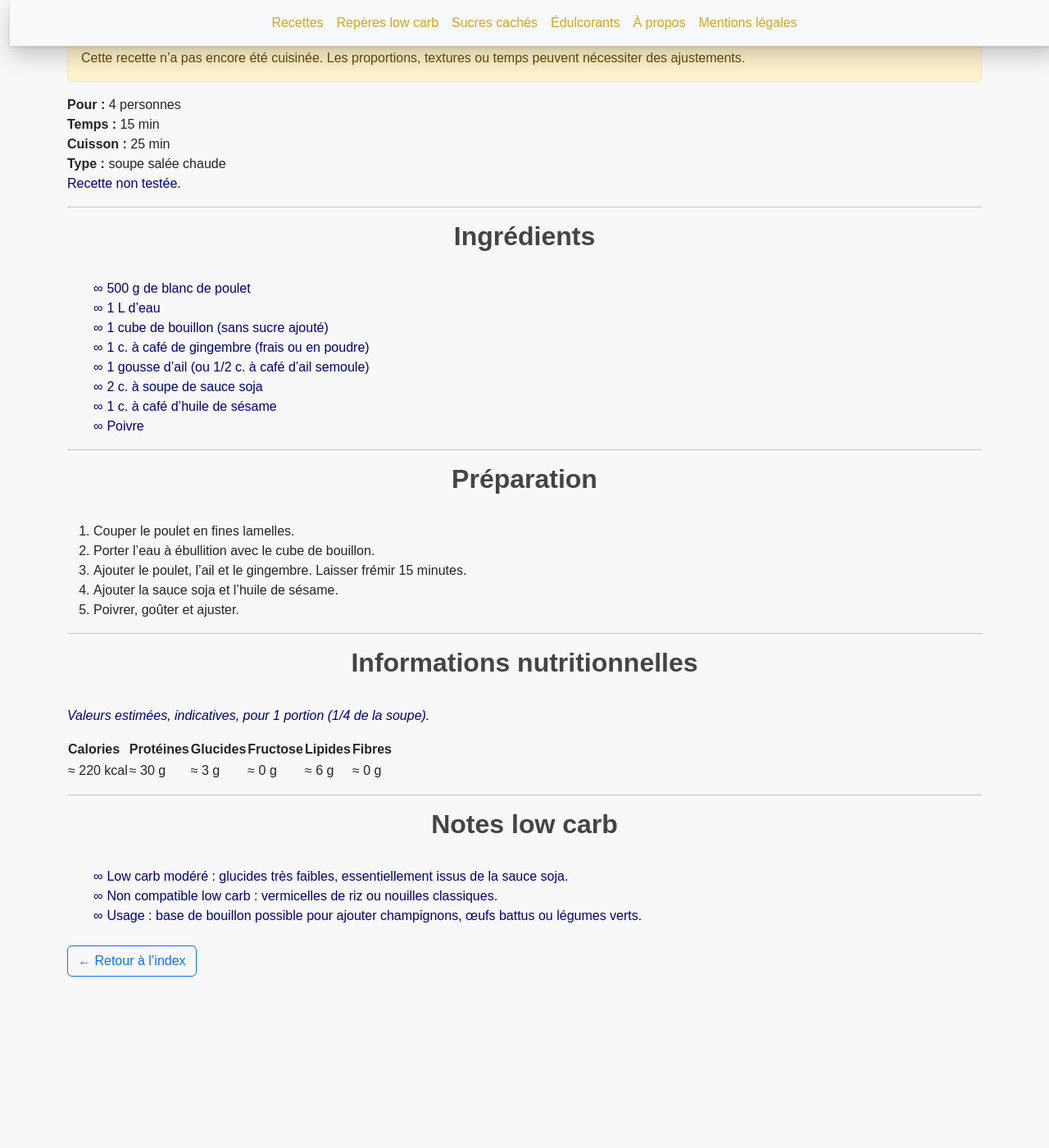
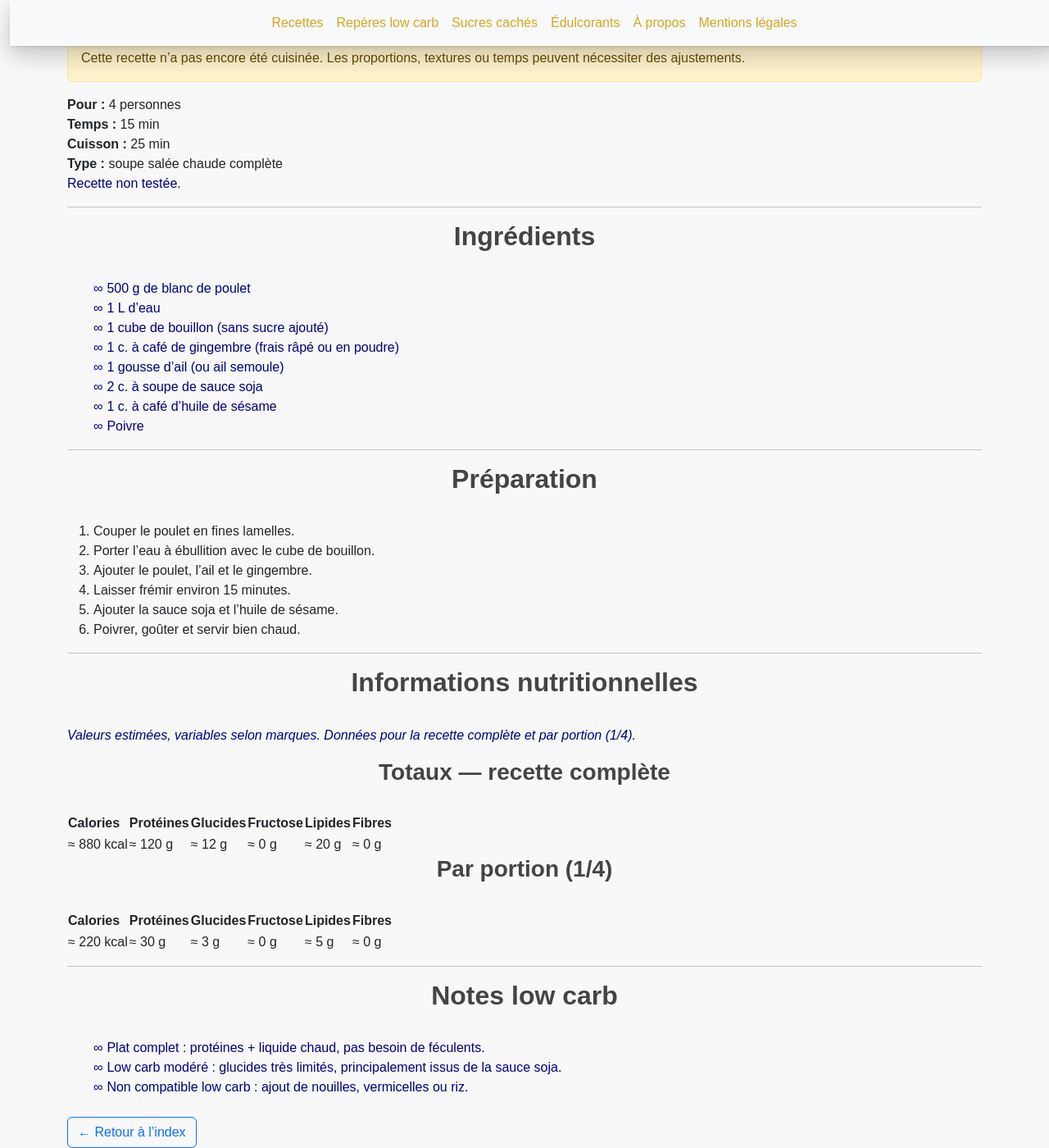
Before and after one commit to laurie-boissay/laurie-boissay.github.io, a Jekyll site: the page built from recettes/soupe-poulet-gingembre.html, in a window 1280 px wide and 1400 px high, scrolled down 230 px. Shown: the whole window at 82% size. Built offline with Jekyll 4.4.1, drawn with Linux system fonts in a browser that asks for light colours; before the commit the page ends 1421 px from its top, so only the background shows below that; some of the changed text lies outside the part shown.

Commit message:
Update soupe-poulet-gingembre.html

```diff
--- a/recettes/soupe-poulet-gingembre.html
+++ b/recettes/soupe-poulet-gingembre.html
@@ -1,9 +1,9 @@
 ---
 layout: recipe
-title: "Soupe poulet & gingembre low carb"
+title: "Soupe poulet & gingembre"
 description: "Soupe salée low carb au poulet et au gingembre, légère mais protéinée, inspirée des bouillons asiatiques."
 recipe_title: "Soupe poulet & gingembre"
-recipe_subtitle: "Soupe chaude — low carb modéré"
+recipe_subtitle: "Soupe chaude complète — low carb modéré"
 recipe_group: "Plats"
 recipe_sort: "soupe-poulet-gingembre"
 recipe_tested: false
@@ -12,33 +12,33 @@ tags:
   - riche-en-proteines
   - rapide
 extra_head: |
-  <script type=\"application/ld+json\">
+  <script type="application/ld+json">
   {
-    \"@context\": \"https://schema.org\",
-    \"@type\": \"Recipe\",
-    \"name\": \"Soupe poulet & gingembre\",
-    \"description\": \"Soupe low carb au poulet et au gingembre, type bouillon asiatique.\",
-    \"recipeYield\": \"4 personnes\",
-    \"prepTime\": \"PT15M\",
-    \"cookTime\": \"PT25M\",
-    \"totalTime\": \"PT40M\",
-    \"recipeCategory\": \"Plats\",
-    \"recipeIngredient\": [
-      \"500 g de blanc de poulet\",
-      \"1 L d'eau\",
-      \"1 cube de bouillon (sans sucre ajouté)\",
-      \"1 c. à café de gingembre frais râpé ou en poudre\",
-      \"1 gousse d'ail (ou ail semoule)\",
-      \"2 c. à soupe de sauce soja\",
-      \"1 c. à café d'huile de sésame\",
-      \"Poivre\"
+    "@context": "https://schema.org",
+    "@type": "Recipe",
+    "name": "Soupe poulet & gingembre",
+    "description": "Soupe low carb au poulet et au gingembre, type bouillon asiatique.",
+    "recipeYield": "4 personnes",
+    "prepTime": "PT15M",
+    "cookTime": "PT25M",
+    "totalTime": "PT40M",
+    "recipeCategory": "Plats",
+    "recipeIngredient": [
+      "500 g de blanc de poulet",
+      "1 L d'eau",
+      "1 cube de bouillon (sans sucre ajouté)",
+      "1 c. à café de gingembre (frais ou en poudre)",
+      "1 gousse d'ail",
+      "2 c. à soupe de sauce soja",
+      "1 c. à café d'huile de sésame",
+      "Poivre"
     ],
-    \"recipeInstructions\": [
-      { \"@type\": \"HowToStep\", \"text\": \"Couper le poulet en fines lamelles.\" },
-      { \"@type\": \"HowToStep\", \"text\": \"Porter l’eau à ébullition avec le cube de bouillon.\" },
-      { \"@type\": \"HowToStep\", \"text\": \"Ajouter le poulet, l’ail et le gingembre. Laisser frémir 15 minutes.\" },
-      { \"@type\": \"HowToStep\", \"text\": \"Ajouter la sauce soja et l’huile de sésame.\" },
-      { \"@type\": \"HowToStep\", \"text\": \"Poivrer, servir chaud.\" }
+    "recipeInstructions": [
+      { "@type": "HowToStep", "text": "Couper le poulet en fines lamelles." },
+      { "@type": "HowToStep", "text": "Porter l’eau à ébullition avec le cube de bouillon." },
+      { "@type": "HowToStep", "text": "Ajouter le poulet, l’ail et le gingembre. Laisser frémir 15 minutes." },
+      { "@type": "HowToStep", "text": "Ajouter la sauce soja et l’huile de sésame." },
+      { "@type": "HowToStep", "text": "Poivrer et servir chaud." }
     ]
   }
   </script>
@@ -49,7 +49,7 @@ extra_head: |
     <div><strong>Pour :</strong> 4 personnes</div>
     <div><strong>Temps :</strong> 15 min</div>
     <div><strong>Cuisson :</strong> 25 min</div>
-    <div><strong>Type :</strong> soupe salée chaude</div>
+    <div><strong>Type :</strong> soupe salée chaude complète</div>
   </div>
   <p class="recipe-lead__note">
     <strong>Recette non testée.</strong>
@@ -64,8 +64,8 @@ extra_head: |
   <li><strong>500 g</strong> de blanc de poulet</li>
   <li><strong>1 L</strong> d’eau</li>
   <li><strong>1</strong> cube de bouillon (sans sucre ajouté)</li>
-  <li><strong>1 c. à café</strong> de gingembre (frais ou en poudre)</li>
-  <li><strong>1</strong> gousse d’ail (ou <strong>1/2 c. à café</strong> d’ail semoule)</li>
+  <li><strong>1 c. à café</strong> de gingembre (frais râpé ou en poudre)</li>
+  <li><strong>1</strong> gousse d’ail (ou ail semoule)</li>
   <li><strong>2 c. à soupe</strong> de sauce soja</li>
   <li><strong>1 c. à café</strong> d’huile de sésame</li>
   <li>Poivre</li>
@@ -78,9 +78,10 @@ extra_head: |
 <ol class="recipe-steps">
   <li>Couper le poulet en fines lamelles.</li>
   <li>Porter l’eau à ébullition avec le cube de bouillon.</li>
-  <li>Ajouter le poulet, l’ail et le gingembre. Laisser frémir 15 minutes.</li>
+  <li>Ajouter le poulet, l’ail et le gingembre.</li>
+  <li>Laisser frémir environ 15 minutes.</li>
   <li>Ajouter la sauce soja et l’huile de sésame.</li>
-  <li>Poivrer, goûter et ajuster.</li>
+  <li>Poivrer, goûter et servir bien chaud.</li>
 </ol>
 
 <hr>
@@ -88,10 +89,35 @@ extra_head: |
 <h2>Informations nutritionnelles</h2>
 
 <p class="recipe-nutrition__disclaimer">
-  <em>Valeurs estimées, indicatives, pour 1 portion (1/4 de la soupe).</em>
+  <em>Valeurs estimées, variables selon marques. Données pour la recette complète et par portion (1/4).</em>
 </p>
 
 <div class="recipe-nutrition">
+  <h3>Totaux — recette complète</h3>
+  <table class="recipe-table">
+    <thead>
+      <tr>
+        <th>Calories</th>
+        <th>Protéines</th>
+        <th>Glucides</th>
+        <th>Fructose</th>
+        <th>Lipides</th>
+        <th>Fibres</th>
+      </tr>
+    </thead>
+    <tbody>
+      <tr>
+        <td>≈ 880 kcal</td>
+        <td>≈ 120 g</td>
+        <td>≈ 12 g</td>
+        <td>≈ 0 g</td>
+        <td>≈ 20 g</td>
+        <td>≈ 0 g</td>
+      </tr>
+    </tbody>
+  </table>
+
+  <h3>Par portion (1/4)</h3>
   <table class="recipe-table">
     <thead>
       <tr>
@@ -109,7 +135,7 @@ extra_head: |
         <td>≈ 30 g</td>
         <td>≈ 3 g</td>
         <td>≈ 0 g</td>
-        <td>≈ 6 g</td>
+        <td>≈ 5 g</td>
         <td>≈ 0 g</td>
       </tr>
     </tbody>
@@ -121,7 +147,7 @@ extra_head: |
 <h2>Notes low carb</h2>
 
 <ul class="recipe-notes">
-  <li><strong>Low carb modéré :</strong> glucides très faibles, essentiellement issus de la sauce soja.</li>
-  <li><strong>Non compatible low carb :</strong> vermicelles de riz ou nouilles classiques.</li>
-  <li><strong>Usage :</strong> base de bouillon possible pour ajouter champignons, œufs battus ou légumes verts.</li>
+  <li><strong>Plat complet :</strong> protéines + liquide chaud, pas besoin de féculents.</li>
+  <li><strong>Low carb modéré :</strong> glucides très limités, principalement issus de la sauce soja.</li>
+  <li><strong>Non compatible low carb :</strong> ajout de nouilles, vermicelles ou riz.</li>
 </ul>
```
